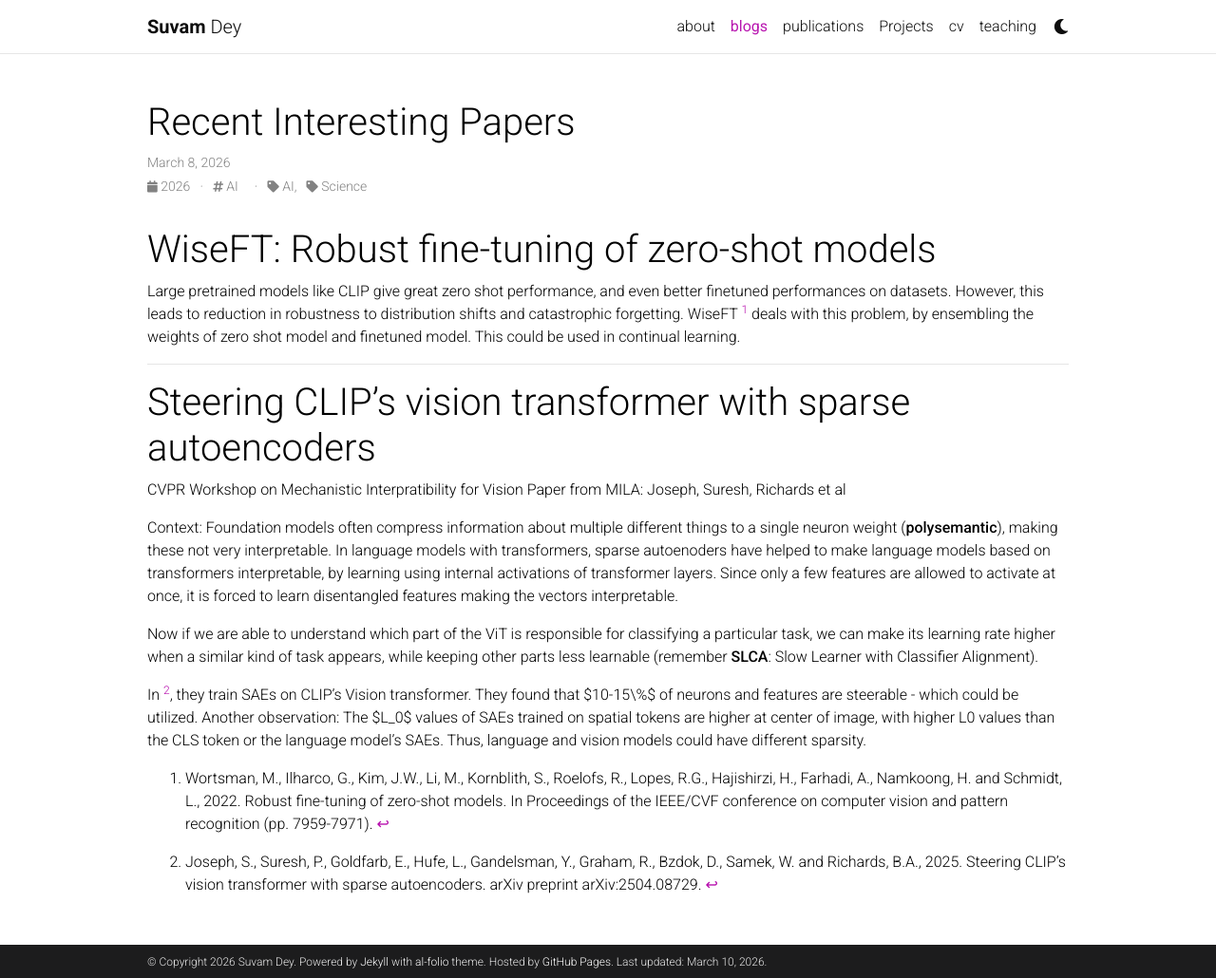
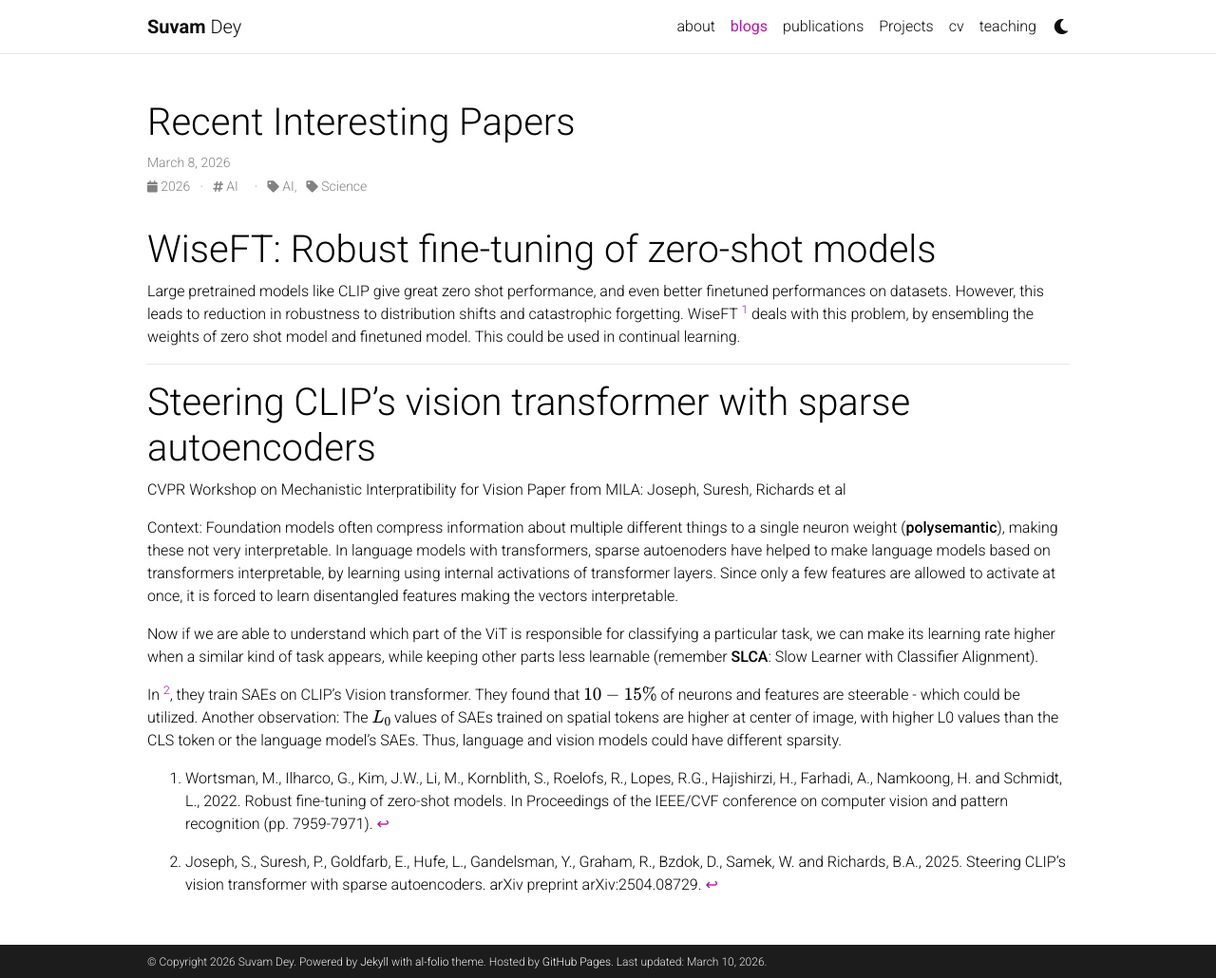
Before and after one commit to YedMavus/yedmavus.github.io, a Jekyll site: the page built from _posts/2026-03-09-recent-papers.md, in a window 1280 px wide and 1030 px high. Shown: the whole window at 95% size. Built offline with Jekyll 4.4.1, drawn with Linux system fonts in a browser that asks for light colours; comment, search, counter and statistics services are not loaded; a style sheet for code colours, icons or effects is not loaded.

```diff
--- a/_posts/2026-03-09-recent-papers.md
+++ b/_posts/2026-03-09-recent-papers.md
@@ -30,6 +30,6 @@ Context: Foundation models often compress information about multiple different t
 Now if we are able to understand which part of the ViT is responsible for classifying a particular task, we can make its learning rate higher when a similar kind of task appears, while keeping other parts less learnable (remember **SLCA**: Slow Learner with Classifier Alignment).
 
 
-In [^2], they train SAEs on CLIP's Vision transformer. They found that $10-15\%$ of neurons and features are steerable - which could be utilized. Another observation: The $L_0$ values of SAEs trained on spatial tokens are higher at center of image, with higher L0 values than the CLS token or the language model's SAEs. Thus, language and vision models could have different sparsity.
+In [^2], they train SAEs on CLIP's Vision transformer. They found that $$10-15\%$$ of neurons and features are steerable - which could be utilized. Another observation: The $$L_0$$ values of SAEs trained on spatial tokens are higher at center of image, with higher L0 values than the CLS token or the language model's SAEs. Thus, language and vision models could have different sparsity.
 
 [^2]: Joseph, S., Suresh, P., Goldfarb, E., Hufe, L., Gandelsman, Y., Graham, R., Bzdok, D., Samek, W. and Richards, B.A., 2025. Steering CLIP's vision transformer with sparse autoencoders. arXiv preprint arXiv:2504.08729.
```
